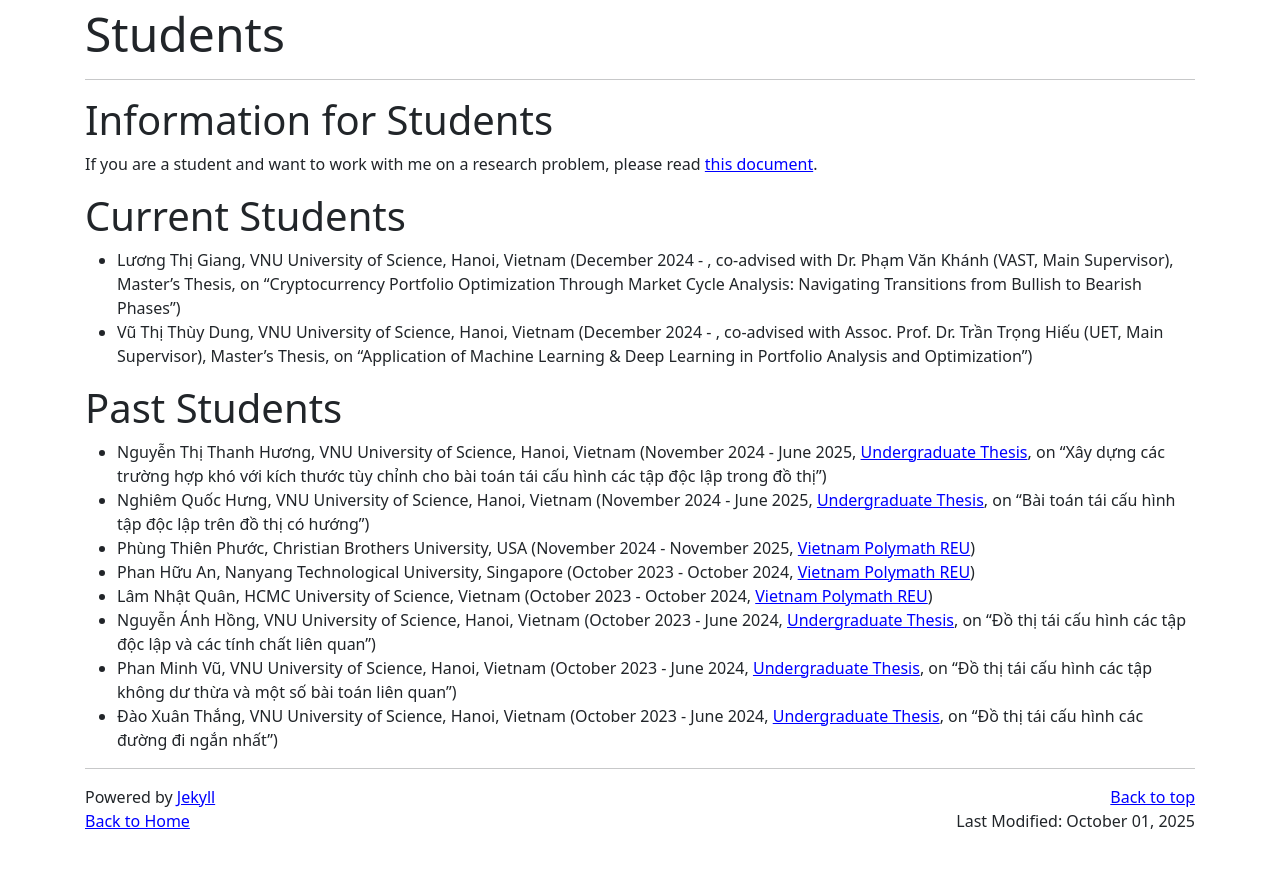
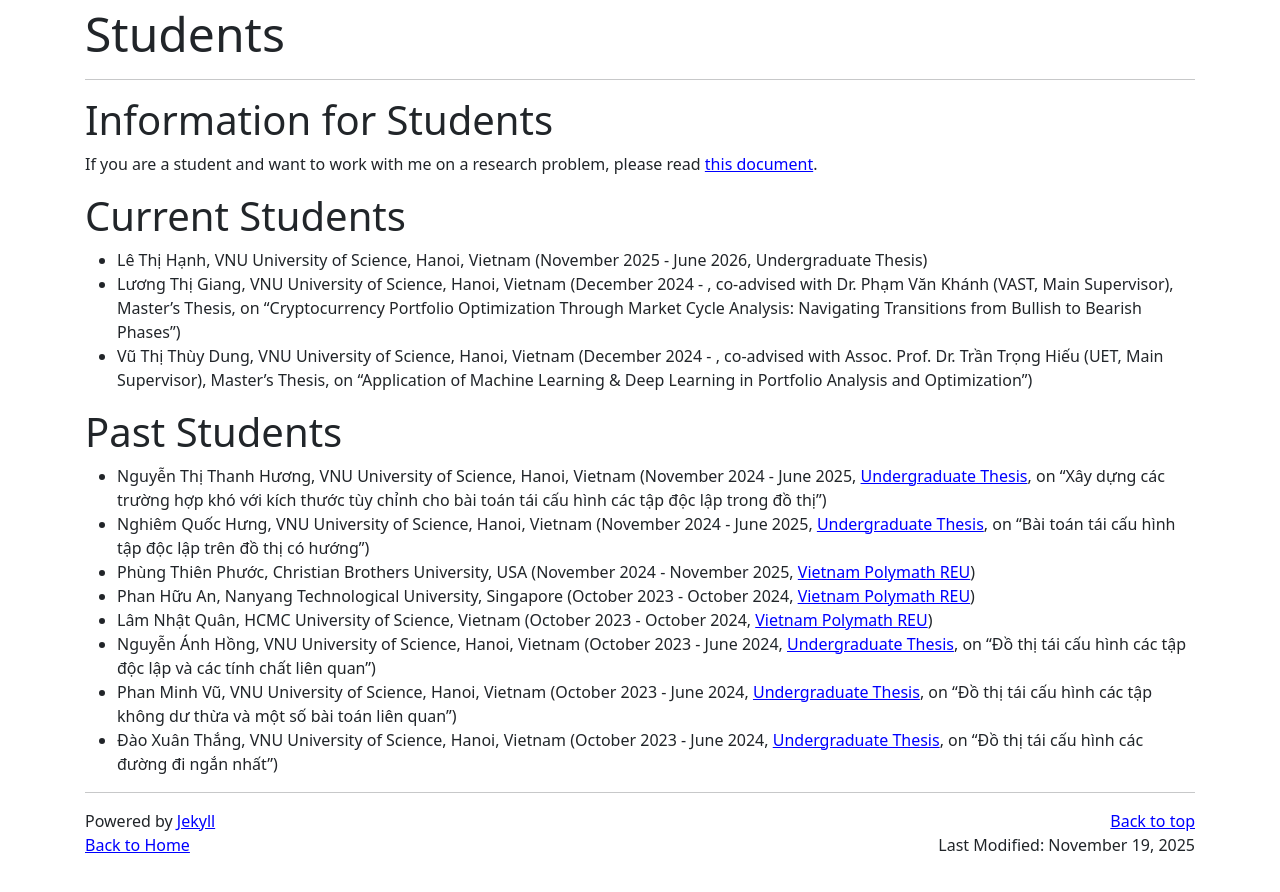
Before and after one commit to hoanganhduc/hoanganhduc.github.io, a Jekyll site: the page built from students.md, in a window 1280 px wide. Shown: the top 892 px of the page. Built offline with Jekyll 4.4.1, drawn with Linux system fonts in a browser that asks for light colours; nearby versions of some CDN libraries; a style sheet for code colours, icons or effects is not loaded.

Commit message:
Updated @ 2025-11-19  09:31:33 ICT

```diff
--- a/students.md
+++ b/students.md
@@ -2,7 +2,7 @@
 layout: default
 title: "Students"
 permalink: /students/
-last_modified_at: 2025-10-01
+last_modified_at: 2025-11-19
 description: This page contains information about the students who have been working with Duc A. Hoang
 keywords: student, research, thesis advisor, research experience for undergraduate students, Duc A. Hoang
 <!--sitemap: false-->
@@ -16,6 +16,7 @@ If you are a student and want to work with me on a research problem, please read
 
 # Current Students
 
+* Lê Thị Hạnh, VNU University of Science, Hanoi, Vietnam (November 2025 - June 2026, Undergraduate Thesis)
 * Lương Thị Giang, VNU University of Science, Hanoi, Vietnam (December 2024 - , co-advised with Dr. Phạm Văn Khánh (VAST, Main Supervisor), Master's Thesis, on "Cryptocurrency Portfolio Optimization Through Market Cycle Analysis: Navigating Transitions from Bullish to Bearish Phases")
 * Vũ Thị Thùy Dung, VNU University of Science, Hanoi, Vietnam (December 2024 - , co-advised with Assoc. Prof. Dr. Trần Trọng Hiếu (UET, Main Supervisor), Master's Thesis, on "Application of Machine Learning & Deep Learning in Portfolio Analysis and Optimization")
 
```
Also changed, not shown: 1 other file.
